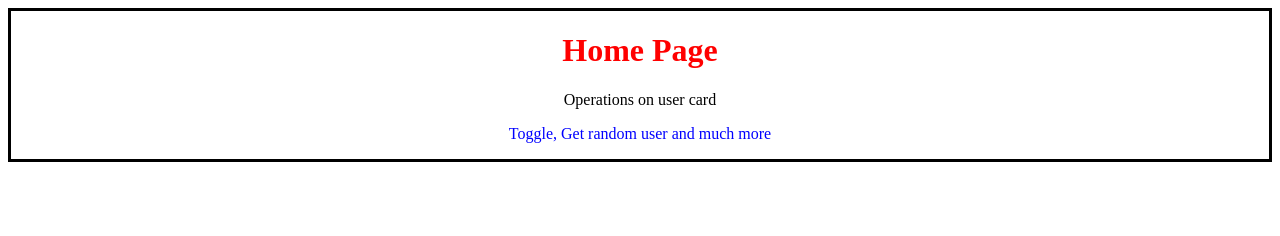
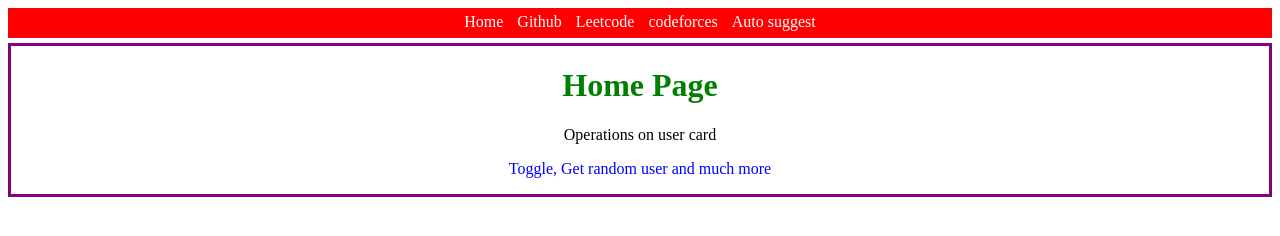
Before and after one commit to kranthi6281/NODEjs, a website: page frontend/index.html in a window 1280 px wide. Drawn offline with Linux system fonts and the light colour scheme.

Commit message:
initial commit

```diff
--- a/frontend/index.css
+++ b/frontend/index.css
@@ -1,17 +1,29 @@
 h1{
-    color:red;
+    color:green;
 }
 
 #home-card{
     text-align: center;
 
-    border-color: black;
+    border-color: purple;
     border-style: solid;
-    border:3px solid black;
+    border:3px solid purple;
 }
 #home-card:hover{
-    background-color: blueviolet;
+    background-color:lavender;
 }
 #p2{
     color: blue;
 }
+#nav{
+    text-align: center;
+    background-color: red;
+    height: 25px;
+    padding-top: 5px;
+    margin-bottom: 5px;
+}
+#nav a{
+    margin: 0px 5px;
+    text-decoration: none;
+    color: white;
+}
--- a/frontend/index.html
+++ b/frontend/index.html
@@ -7,6 +7,13 @@
     <link rel="stylesheet" href="index.css">
 </head>
 <body>
+    <div id="nav">
+        <a href="/">Home</a>
+        <a href="https://github.com" target="_blank">Github</a>
+        <a href="https://leetcode.com" target="_blank" >Leetcode</a>
+        <a href="https://codeforces.com" target=""_blank>codeforces</a>
+        <a href="./pages/autosuggest.html" target="_blank" >Auto suggest</a>
+    </div>
     <div id="home-card">
     <h1> Home Page</h1>
 
```
Also changed, not shown: frontend/pages/autosuggest.html (added, +11 -0 lines).
